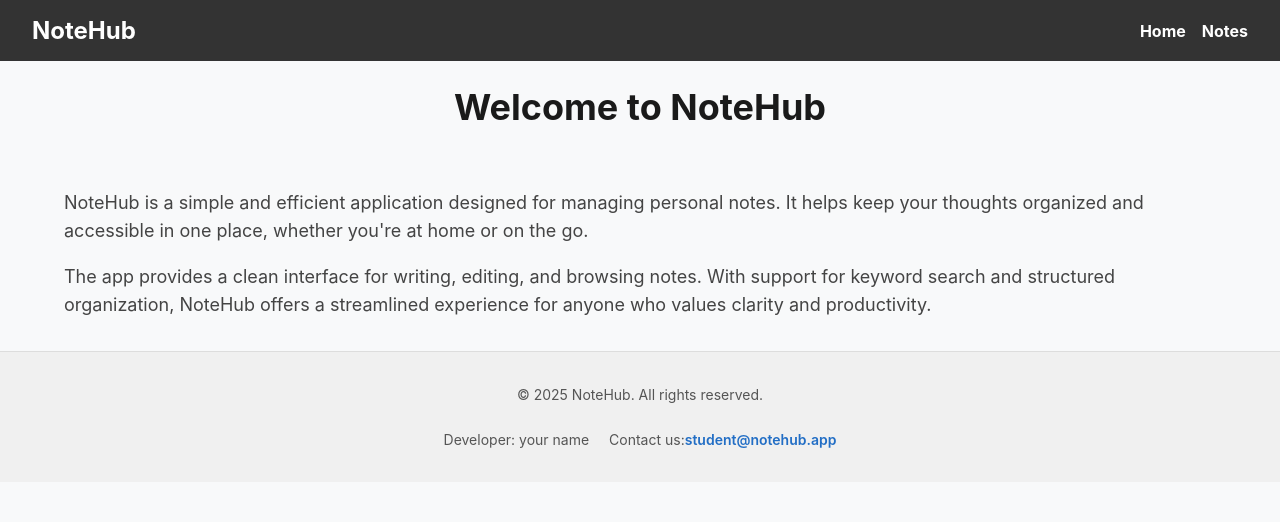
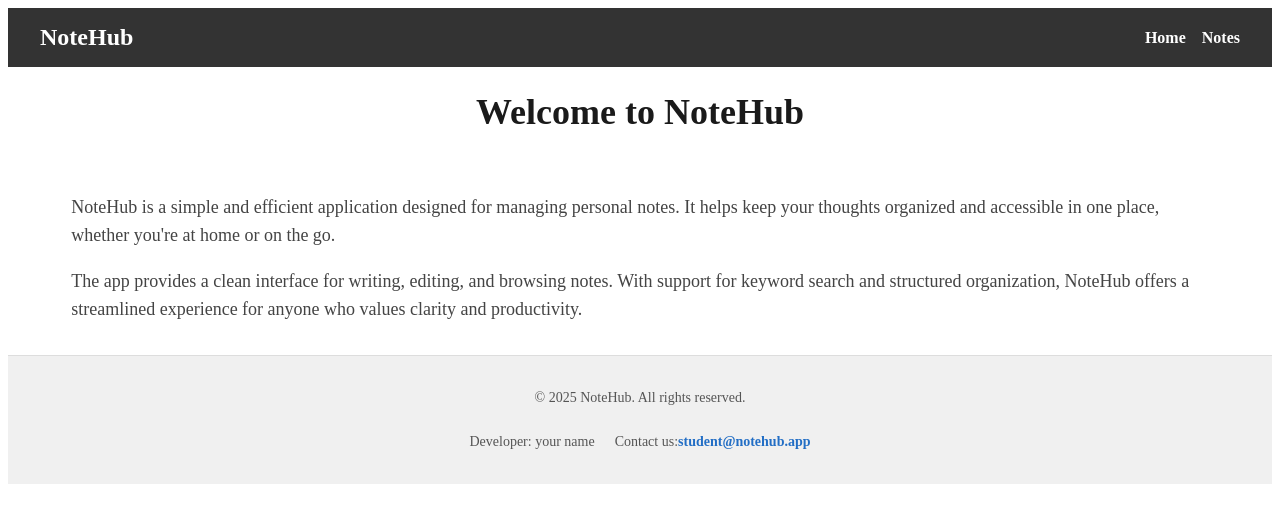
Before and after one commit to Iryna-Ozerova/06-notehub-nextjs, a Next.js app: page / in a window 1280 px wide. Shown: the top 522 px of the page. Built offline with nearby package versions, Linux system fonts and the light colour scheme.

Commit message:
fix styles to NoteDetails

```diff
--- a/app/layout.tsx
+++ b/app/layout.tsx
@@ -1,8 +1,6 @@
 import TanStackProvider from "@/components/TanstackProvider/TanstackProvider";
 import Header from "@/components/Header/Header"
 import Footer from "@/components/Footer/Footer"
-
-import "./globals.css"
 
 export default function RootLayout({
   children,
@@ -13,8 +11,10 @@ export default function RootLayout({
     <html lang="en">
       <body>
         <TanStackProvider>
-        <Header/>
-        {children}
+          <Header />
+          <main>
+          {children}
+          </main>
         <Footer />
         </TanStackProvider>
       </body>
--- a/app/page.tsx
+++ b/app/page.tsx
@@ -2,7 +2,6 @@ import css from "./Home.module.css";
 
 export default function Home() {
   return (
-    <main>
   <div className={css.container}>
     <h1 className={css.title}>Welcome to NoteHub</h1>
     <p className={css.description}>
@@ -17,6 +16,5 @@ export default function Home() {
       and productivity.
     </p>
   </div>
-</main>
   );
 }
```
